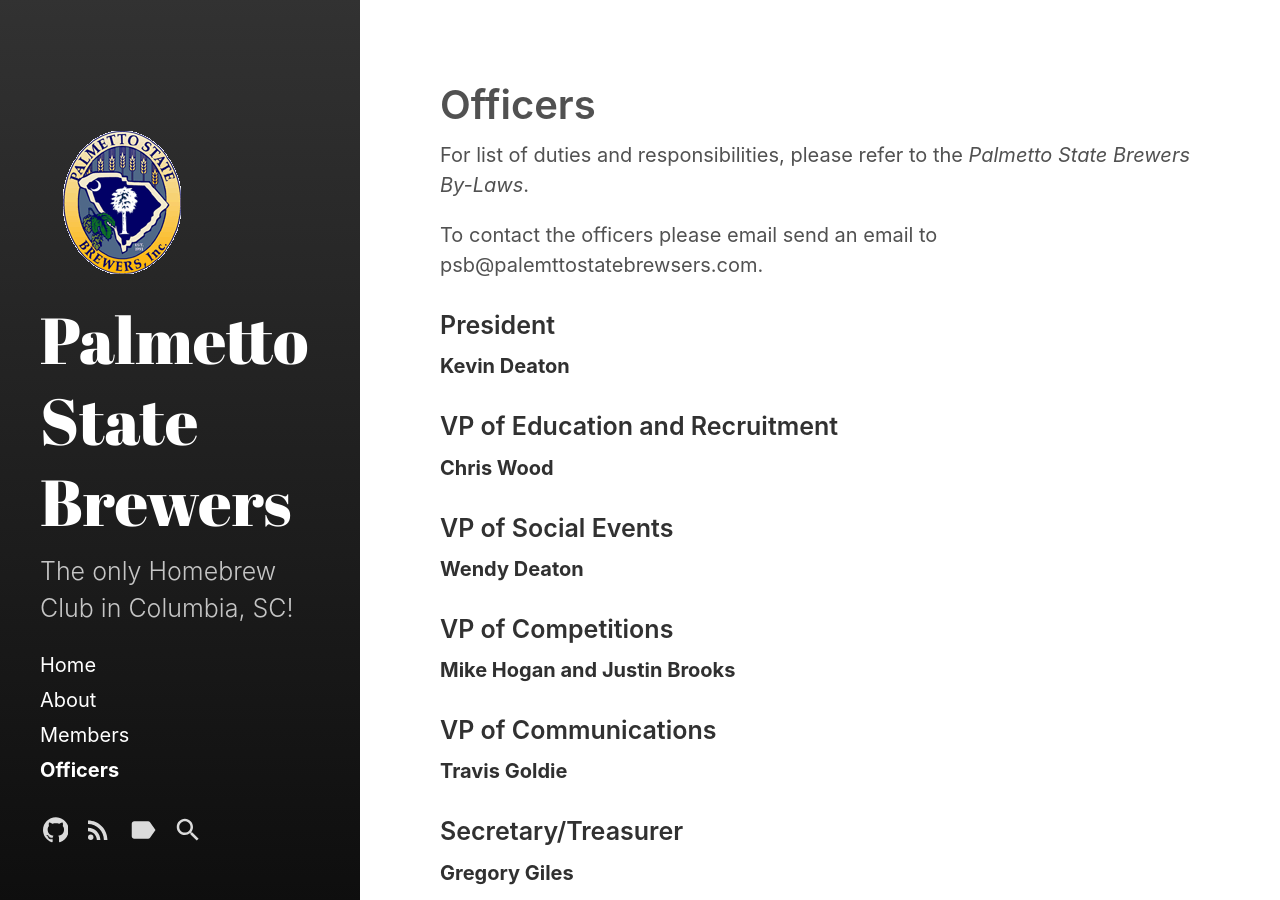
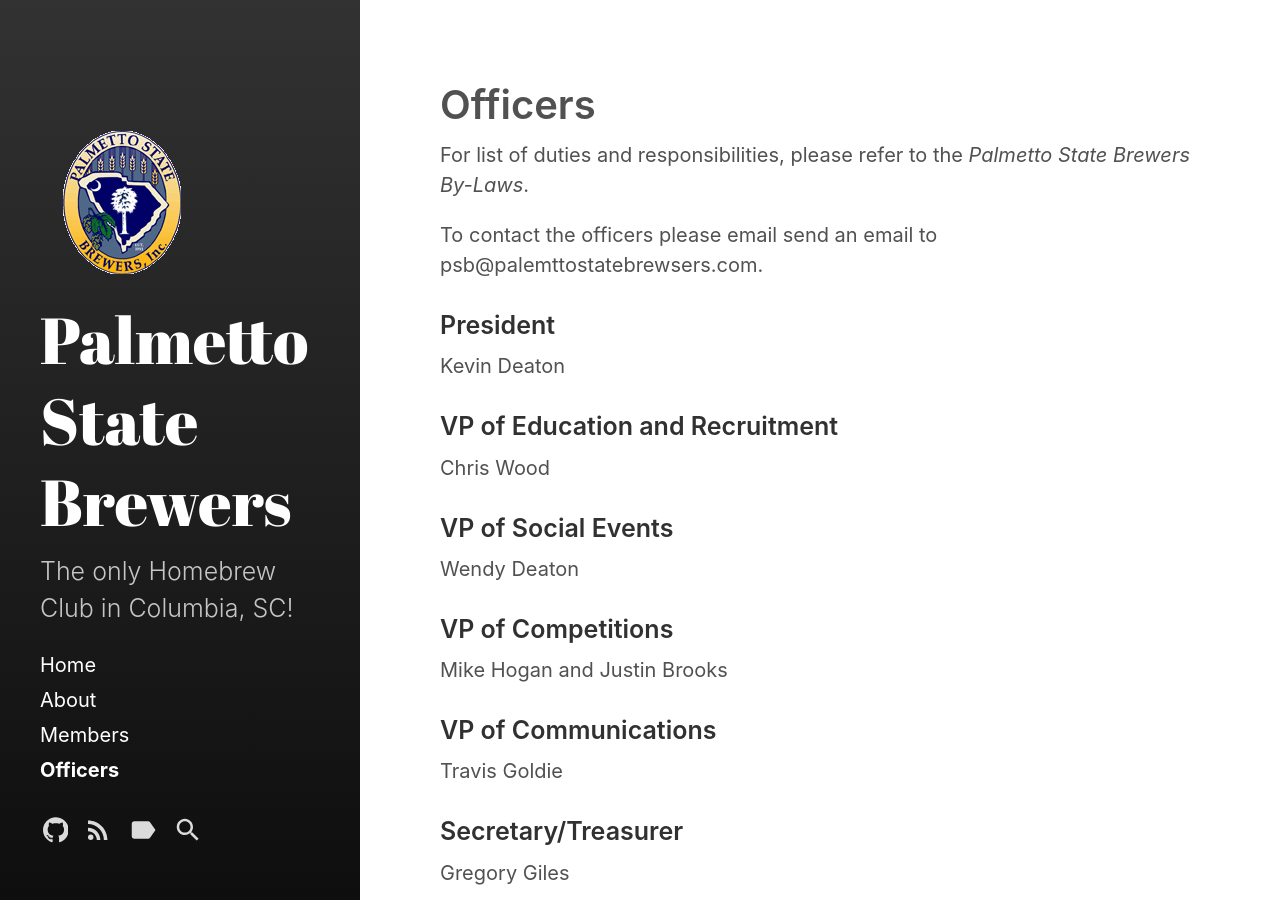
Before and after one commit to palmettostatebrewers/palmettostatebrewers.github.io, a Jekyll site: the page built from officers.md, in a window 1280 px wide. Built offline with Jekyll 4.4.1, drawn with Linux system fonts in a browser that asks for light colours.

```diff
--- a/officers.md
+++ b/officers.md
@@ -11,24 +11,24 @@ To contact the officers please email send an email to psb@palemttostatebrewsers.
 
 ### President
 
-**Kevin Deaton**
+Kevin Deaton
 
 ### VP of Education and Recruitment
 
-**Chris Wood**
+Chris Wood
 
 ### VP of Social Events
 
-**Wendy Deaton**
+Wendy Deaton
 
 ### VP of Competitions
 
-**Mike Hogan and Justin Brooks**
+Mike Hogan and Justin Brooks
 
 ### VP of Communications
 
-**Travis Goldie**
+Travis Goldie
 
 ### Secretary/Treasurer
 
-**Gregory Giles**
+Gregory Giles
```
